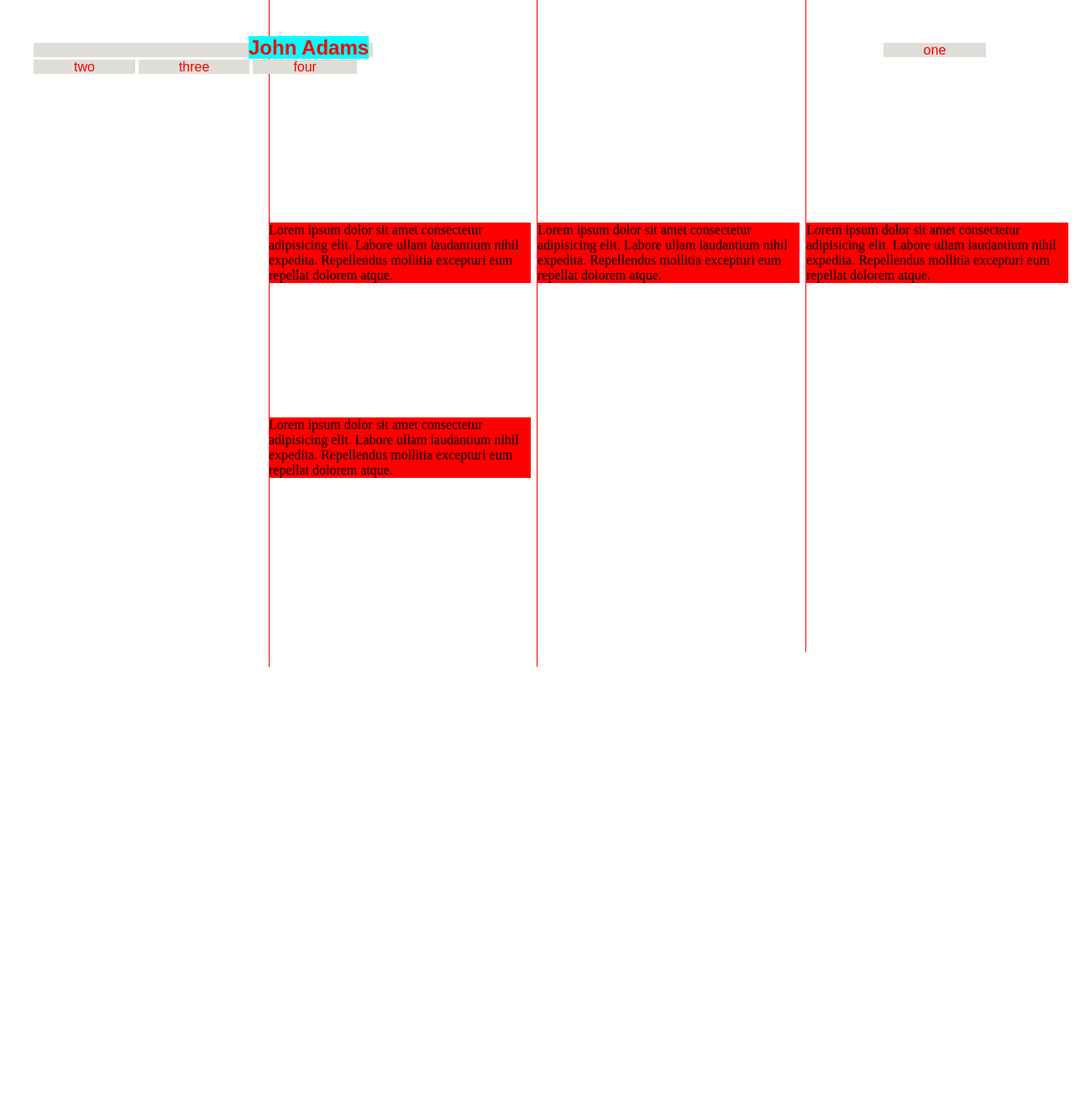
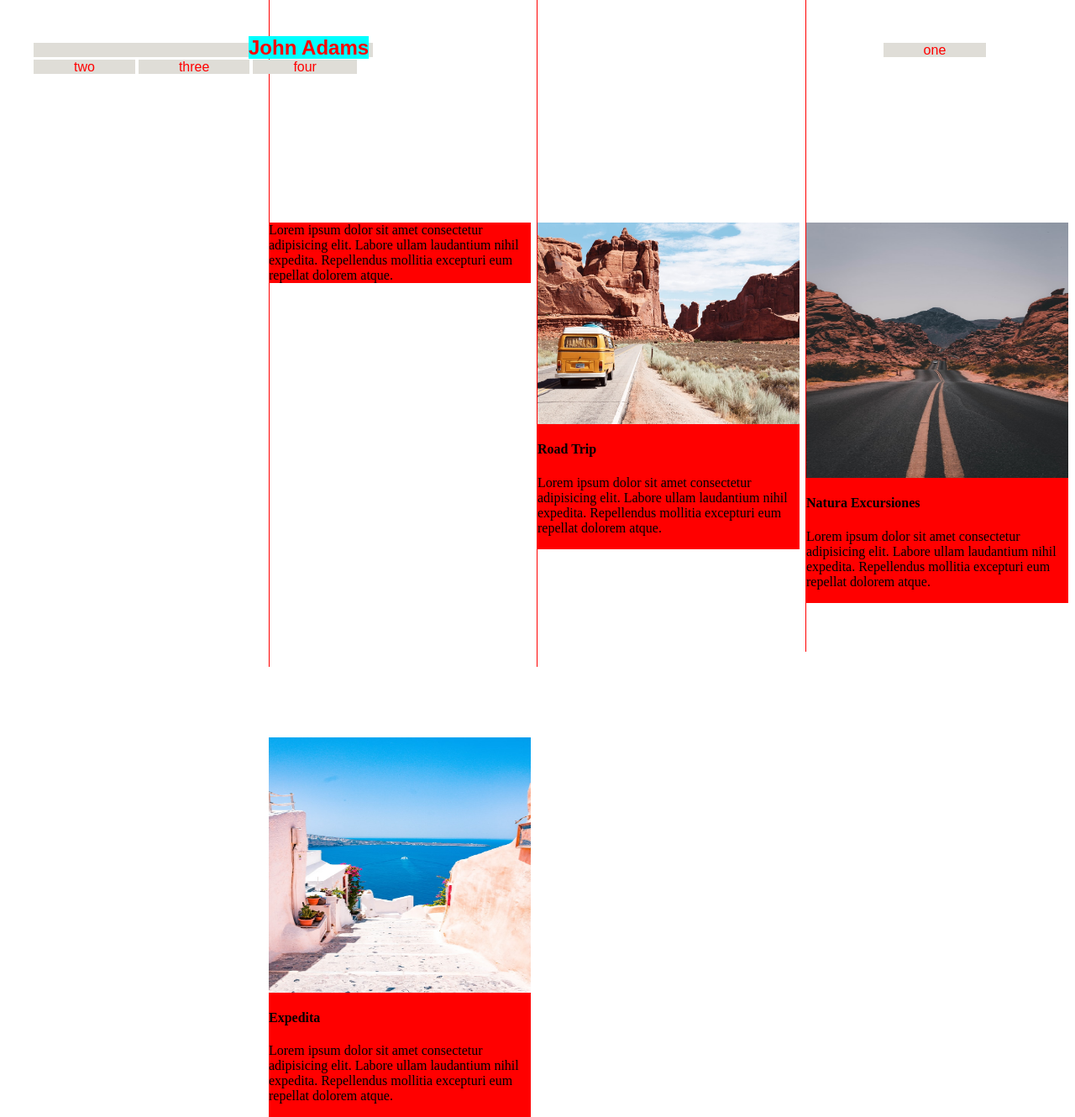
Before and after one commit to johnxadams/candle-project, a plain HTML site: page index.html in a window 1280 px wide. Shown: the part 41-1371 px from the top of the page at 84% size. Before the commit the page ends 835 px from the top, so only its background shows below. Drawn offline with Linux system fonts and the light colour scheme.

Commit message:
branch x-ray init

```diff
--- a/index.html
+++ b/index.html
@@ -15,7 +15,6 @@
       <span class="backSpan">&nbsp;</span>
       <span class="backSpan">&nbsp;</span>
     </div>
-
 
     <div id="top">
       <ul>
@@ -38,19 +37,37 @@
           dolorem atque.
         </span>
         <span>
+               <img id="rt-img" src="./road-trip.jpeg" alt="road-trip" />
+               <h4>
+                 Road Trip
+               </h4>
+          <p>
             Lorem ipsum dolor sit amet consectetur adipisicing elit. Labore ullam
           laudantium nihil expedita. Repellendus mollitia excepturi eum repellat
           dolorem atque.
+        </p>
         </span>
         <span>
+          <img id="ss-img" src="./straight-street.jpeg" alt="road-trip" />
+          <h4>
+            Natura Excursiones
+          </h4>
+     <p>
        Lorem ipsum dolor sit amet consectetur adipisicing elit. Labore ullam
      laudantium nihil expedita. Repellendus mollitia excepturi eum repellat
      dolorem atque.
+   </p>
         </span>
         <span>
+          <img id="ov-img" src="./ocean-view.jpeg" alt="road-trip" />
+          <h4>
+            Expedita
+          </h4>
+     <p>
        Lorem ipsum dolor sit amet consectetur adipisicing elit. Labore ullam
      laudantium nihil expedita. Repellendus mollitia excepturi eum repellat
      dolorem atque.
+   </p>
         </span>
       </div>
     </div>
--- a/style.css
+++ b/style.css
@@ -48,9 +48,43 @@ body {
 }
 #main #threeBars span {
   display: inline-block;
-  width: 19.5rem;
+  width: 19.5rem !important;
   margin-top: 10rem;
   margin-right: 0.5rem;
   float: left;
   background-color: red;
 }
+
+
+#main #threeBars span #rt-img {
+  width: 19.5rem;
+  height: 15rem;
+  display: block;
+  opacity: ;
+  -webkit-transition: 0.9s ease-in-out;
+  /* transition: .3s ease-in-out; */
+}
+
+#main #threeBars span #ss-img {
+  width: 19.5rem;
+  height: 19rem;
+  display: block;
+  opacity: ;
+  -webkit-transition: 0.9s ease-in-out;
+  /* transition: .3s ease-in-out; */
+}
+#main #threeBars span #ov-img {
+  width: 19.5rem;
+  height: 19rem;
+  display: block;
+  opacity: ;
+  -webkit-transition: 0.9s ease-in-out;
+  /* transition: .3s ease-in-out; */
+}
+ /* img #ov-img:hover {
+  opacity: 0.6;
+  transition: 0.9s ease-in-out; */
+}
+#main #threeBars span h4 {
+  font-family: Verdana, Geneva, Tahoma, sans-serif;
+}
```
Also changed, not shown: ocean-view.jpeg (added), road-trip.jpeg (added), straight-street.jpeg (added). Lines whose indentation alone changed are shown as unchanged.
